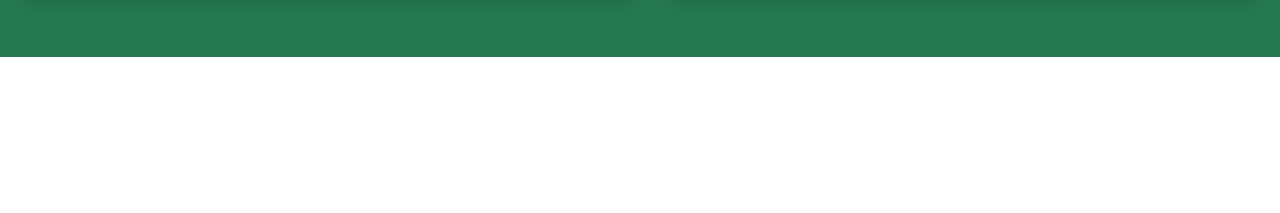
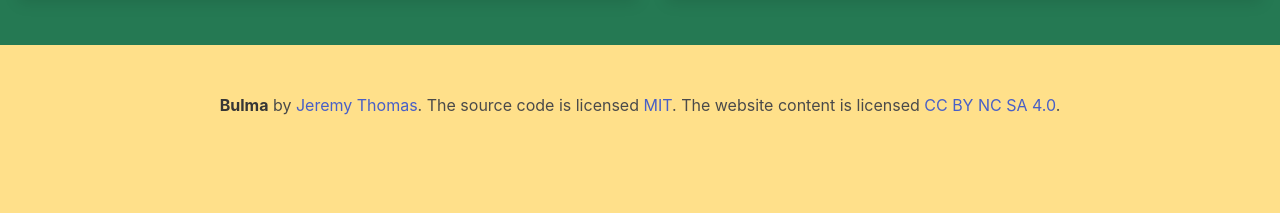
Before and after one commit to shelleymcq/Professional-Portfolio, a plain HTML site: page index.html in a window 1280 px wide. Shown: the part 1852-2065 px from the top of the page. Before the commit the page ends 1909 px from the top, so only its background shows below. Drawn offline with nearby package versions, Linux system fonts and the light colour scheme.

Commit message:
added footer

```diff
--- a/index.html
+++ b/index.html
@@ -135,9 +135,17 @@
           </div>
         </div>
 
+    </section>
 
-
-    </section>
+    <footer class="footer has-background-warning">
+      <div class="content has-text-centered">
+        <p>
+          <strong>Bulma</strong> by <a href="https://jgthms.com">Jeremy Thomas</a>. The source code is licensed
+          <a href="http://opensource.org/licenses/mit-license.php">MIT</a>. The website content
+          is licensed <a href="http://creativecommons.org/licenses/by-nc-sa/4.0/">CC BY NC SA 4.0</a>.
+        </p>
+      </div>
+    </footer>
 
   <script src="assets/js/script.js"></script>
 
```
